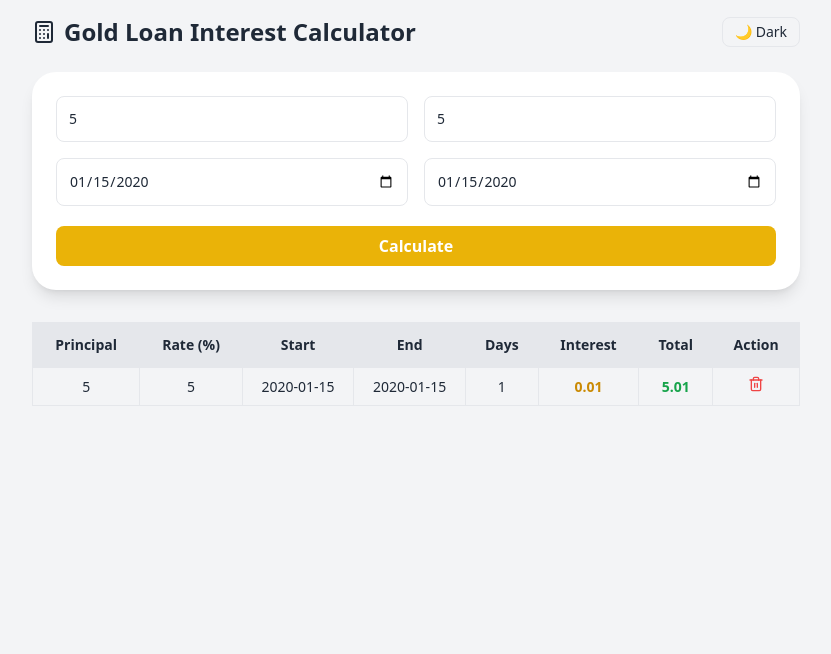
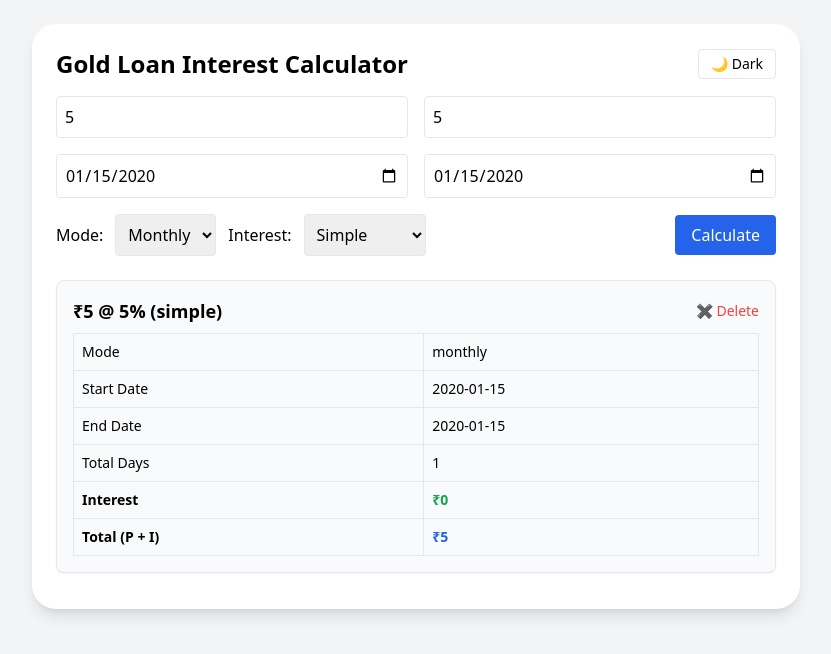
Before and after one commit to VamsikrishnaA/Interest_calculator, a React (Vite) app: page / in a window 1280 px wide. Both pictures are taken after typing "5", "5", "2020-01-15", "2020-01-15" into the empty fields and a click on the button "Calculate". Shown: the top 654 px of the page, without its empty margins (224-1055 px from the left). Built offline with nearby package versions, Linux system fonts and the light colour scheme; the HTML template or start-up script is replaced by a standard one.

Commit message:
Update InterestCalculator.jsx

```diff
--- a/src/components/InterestCalculator.jsx
+++ b/src/components/InterestCalculator.jsx
@@ -1,182 +1,249 @@
 import React, { useState } from "react";
-import { motion } from "framer-motion";
-import { Trash2, Calculator } from "lucide-react";
+import { motion, AnimatePresence } from "framer-motion";
 
 export default function InterestCalculator() {
   const [principal, setPrincipal] = useState("");
   const [rate, setRate] = useState("");
   const [startDate, setStartDate] = useState("");
   const [endDate, setEndDate] = useState("");
+  const [mode, setMode] = useState("monthly");
+  const [interestType, setInterestType] = useState("simple");
   const [results, setResults] = useState([]);
   const [darkMode, setDarkMode] = useState(false);
 
-  // Inclusive date difference in days
-  const getInclusiveDays = (start, end) => {
-    const s = new Date(start);
-    const e = new Date(end);
-    const diff = Math.floor((e - s) / (1000 * 60 * 60 * 24)) + 1;
-    return diff;
+  // Inclusive day difference
+  function getInclusiveDays(s, e) {
+    const start = new Date(s);
+    const end = new Date(e);
+    return Math.floor((end - start) / (1000 * 60 * 60 * 24)) + 1;
+  }
+
+  // Count months + remaining days
+  function getMonthsAndDays(s, e) {
+    const start = new Date(s);
+    const end = new Date(e);
+    let months = 0;
+    let cursor = new Date(start);
+    while (true) {
+      const next = new Date(cursor);
+      next.setMonth(next.getMonth() + 1);
+      if (next <= end) {
+        months++;
+        cursor = next;
+      } else break;
+    }
+    const totalDays = getInclusiveDays(s, e);
+    const daysCovered = getInclusiveDays(start, cursor);
+    const remainingDays = totalDays - daysCovered;
+    return { months, remainingDays };
+  }
+
+  // Rounding helper
+  const round = (n) => Math.round(n * 100) / 100;
+
+  // Core calculation logic
+  function calculate() {
+    if (!principal || !rate || !startDate || !endDate) {
+      alert("Please fill all fields");
+      return;
+    }
+
+    const P = Number(principal);
+    const rMonthly = Number(rate);
+    const totalDays = getInclusiveDays(startDate, endDate);
+    let interest = 0;
+    let total = 0;
+
+    if (interestType === "simple") {
+      if (mode === "daily") {
+        const dailyRate = rMonthly / 30;
+        interest = (P * dailyRate * totalDays) / 100;
+      } else {
+        const { months, remainingDays } = getMonthsAndDays(startDate, endDate);
+        let monthCount = months;
+        if (remainingDays < 6) monthCount += 0;
+        else if (remainingDays >= 6 && remainingDays <= 16) monthCount += 0.5;
+        else monthCount += 1;
+        interest = (P * rMonthly * monthCount) / 100;
+      }
+      total = P + interest;
+    } else {
+      const dailyRate = (rMonthly / 30) / 100;
+      let currentPrincipal = P;
+      let remaining = totalDays;
+      let totalInterest = 0;
+      const fullYears = Math.floor(remaining / 365);
+
+      for (let i = 0; i < fullYears; i++) {
+        const blockInterest = currentPrincipal * dailyRate * 365;
+        totalInterest += blockInterest;
+        currentPrincipal += blockInterest;
+        remaining -= 365;
+      }
+
+      if (remaining > 0) {
+        const remInterest = currentPrincipal * dailyRate * remaining;
+        totalInterest += remInterest;
+      }
+
+      interest = totalInterest;
+      total = P + totalInterest;
+    }
+
+    const result = {
+      id: Date.now(),
+      principal: round(P),
+      rate: rMonthly,
+      startDate,
+      endDate,
+      mode,
+      interestType,
+      totalDays,
+      interest: round(interest),
+      total: round(total),
     };
 
-  // Compound interest logic for 365-day blocks
-  const calculateInterest = (p, r, days) => {
-    const ratePerDay = (r / 100) / 30; // monthly rate → daily
-    let totalInterest = 0;
-    let remainingDays = days;
-    let currentPrincipal = p;
-
-    while (remainingDays > 365) {
-      const blockInterest = currentPrincipal * ratePerDay * 365;
-      totalInterest += blockInterest;
-      currentPrincipal += blockInterest;
-      remainingDays -= 365;
+    setResults((prev) => [result, ...prev]);
   }
 
-    const lastInterest = currentPrincipal * ratePerDay * remainingDays;
-    totalInterest += lastInterest;
-
-    return { totalInterest, totalAmount: p + totalInterest };
-  };
-
-  const handleCalculate = () => {
-    if (!principal || !rate || !startDate || !endDate) return alert("Please fill all fields");
-
-    const days = getInclusiveDays(startDate, endDate);
-    const { totalInterest, totalAmount } = calculateInterest(Number(principal), Number(rate), days);
-
-    const newResult = {
-      id: Date.now(),
-      principal,
-      rate,
-      startDate,
-      endDate,
-      days,
-      totalInterest: totalInterest.toFixed(2),
-      totalAmount: totalAmount.toFixed(2),
-    };
-
-    setResults([newResult, ...results]);
-  };
-
-  const handleDelete = (id) => {
-    setResults(results.filter((res) => res.id !== id));
-  };
+  const deleteResult = (id) =>
+    setResults((prev) => prev.filter((r) => r.id !== id));
 
   return (
-    <div
-      className={`min-h-screen p-4 transition-all duration-500 ${
-        darkMode ? "bg-gray-900 text-white" : "bg-gray-100 text-gray-800"
-      }`}
-    >
-      <div className="max-w-3xl mx-auto">
-        <div className="flex justify-between items-center mb-6">
-          <h1 className="text-2xl font-bold flex items-center gap-2">
-            <Calculator className="w-6 h-6" /> Gold Loan Interest Calculator
-          </h1>
+    <div className={`${darkMode ? "bg-gray-900 text-white" : "bg-gray-100 text-black"} min-h-screen p-6 transition-all duration-300`}>
+      <div className="max-w-3xl mx-auto p-6 bg-white dark:bg-gray-800 rounded-2xl shadow-lg transition-all duration-300">
+        <div className="flex justify-between items-center mb-4">
+          <h2 className="text-2xl font-semibold">Gold Loan Interest Calculator</h2>
           <button
             onClick={() => setDarkMode(!darkMode)}
-            className="px-3 py-1 rounded-lg text-sm border hover:bg-gray-200 dark:hover:bg-gray-700"
+            className="text-sm border px-3 py-1 rounded hover:bg-gray-200 dark:hover:bg-gray-700 transition"
           >
             {darkMode ? "☀️ Light" : "🌙 Dark"}
           </button>
         </div>
 
-        <motion.div
-          initial={{ opacity: 0, y: 30 }}
-          animate={{ opacity: 1, y: 0 }}
-          transition={{ duration: 0.5 }}
-          className="p-6 rounded-2xl shadow-lg bg-white dark:bg-gray-800"
-        >
-          <div className="grid md:grid-cols-2 gap-4">
+        <div className="grid grid-cols-1 md:grid-cols-2 gap-4">
           <input
             type="number"
-              placeholder="Principal Amount"
+            placeholder="Principal (₹)"
             value={principal}
             onChange={(e) => setPrincipal(e.target.value)}
-              className="p-3 rounded-lg border w-full text-sm dark:bg-gray-700 dark:border-gray-600"
+            className="p-2 border rounded"
           />
           <input
             type="number"
-              placeholder="Monthly Interest Rate (%)"
+            placeholder="Monthly Rate (%)"
             value={rate}
             onChange={(e) => setRate(e.target.value)}
-              className="p-3 rounded-lg border w-full text-sm dark:bg-gray-700 dark:border-gray-600"
+            className="p-2 border rounded"
           />
           <input
             type="date"
             value={startDate}
             onChange={(e) => setStartDate(e.target.value)}
-              className="p-3 rounded-lg border w-full text-sm dark:bg-gray-700 dark:border-gray-600"
+            className="p-2 border rounded"
           />
           <input
             type="date"
             value={endDate}
             onChange={(e) => setEndDate(e.target.value)}
-              className="p-3 rounded-lg border w-full text-sm dark:bg-gray-700 dark:border-gray-600"
+            className="p-2 border rounded"
           />
-          </div>
+
+          <div className="flex flex-wrap items-center gap-3 col-span-2">
+            <label>Mode:</label>
+            <select
+              value={mode}
+              onChange={(e) => setMode(e.target.value)}
+              className="p-2 border rounded"
+            >
+              <option value="monthly">Monthly</option>
+              <option value="daily">Daily</option>
+            </select>
+
+            <label>Interest:</label>
+            <select
+              value={interestType}
+              onChange={(e) => setInterestType(e.target.value)}
+              className="p-2 border rounded"
+            >
+              <option value="simple">Simple</option>
+              <option value="compound">Compound</option>
+            </select>
 
             <button
-            onClick={handleCalculate}
-            className="mt-5 w-full bg-yellow-500 hover:bg-yellow-600 text-white font-semibold py-2 rounded-lg transition"
+              onClick={calculate}
+              className="ml-auto px-4 py-2 bg-blue-600 text-white rounded hover:opacity-90 transition"
             >
               Calculate
             </button>
-        </motion.div>
+          </div>
+        </div>
 
+        <AnimatePresence>
           {results.length > 0 && (
             <motion.div
-            initial={{ opacity: 0 }}
-            animate={{ opacity: 1 }}
-            className="mt-8 overflow-x-auto"
+              className="mt-6"
+              initial={{ opacity: 0, y: 10 }}
+              animate={{ opacity: 1, y: 0 }}
+              exit={{ opacity: 0 }}
             >
-            <table className="w-full border-collapse text-sm">
-              <thead>
-                <tr className="bg-gray-200 dark:bg-gray-700">
-                  <th className="p-3 border">Principal</th>
-                  <th className="p-3 border">Rate (%)</th>
-                  <th className="p-3 border">Start</th>
-                  <th className="p-3 border">End</th>
-                  <th className="p-3 border">Days</th>
-                  <th className="p-3 border">Interest</th>
-                  <th className="p-3 border">Total</th>
-                  <th className="p-3 border">Action</th>
-                </tr>
-              </thead>
-              <tbody>
-                {results.map((res, i) => (
-                  <motion.tr
-                    key={res.id}
+              {results.map((r) => (
+                <motion.div
+                  key={r.id}
+                  className="p-4 my-3 border rounded-lg shadow-sm bg-gray-50 dark:bg-gray-700"
                   initial={{ opacity: 0, y: 20 }}
                   animate={{ opacity: 1, y: 0 }}
-                    transition={{ delay: i * 0.1 }}
-                    className="text-center dark:border-gray-700"
+                  transition={{ duration: 0.3 }}
                 >
-                    <td className="p-2 border">{res.principal}</td>
-                    <td className="p-2 border">{res.rate}</td>
-                    <td className="p-2 border">{res.startDate}</td>
-                    <td className="p-2 border">{res.endDate}</td>
-                    <td className="p-2 border">{res.days}</td>
-                    <td className="p-2 border text-yellow-600 font-semibold">
-                      {res.totalInterest}
+                  <div className="flex justify-between items-center mb-2">
+                    <h3 className="font-semibold text-lg">
+                      ₹{r.principal} @ {r.rate}% ({r.interestType})
+                    </h3>
+                    <button
+                      onClick={() => deleteResult(r.id)}
+                      className="text-red-500 hover:text-red-700 text-sm"
+                    >
+                      ✖ Delete
+                    </button>
+                  </div>
+                  <table className="w-full text-sm border">
+                    <tbody>
+                      <tr>
+                        <td className="border p-2">Mode</td>
+                        <td className="border p-2">{r.mode}</td>
+                      </tr>
+                      <tr>
+                        <td className="border p-2">Start Date</td>
+                        <td className="border p-2">{r.startDate}</td>
+                      </tr>
+                      <tr>
+                        <td className="border p-2">End Date</td>
+                        <td className="border p-2">{r.endDate}</td>
+                      </tr>
+                      <tr>
+                        <td className="border p-2">Total Days</td>
+                        <td className="border p-2">{r.totalDays}</td>
+                      </tr>
+                      <tr>
+                        <td className="border p-2 font-semibold">Interest</td>
+                        <td className="border p-2 font-semibold text-green-600">
+                          ₹{r.interest}
                         </td>
-                    <td className="p-2 border text-green-600 font-semibold">
-                      {res.totalAmount}
+                      </tr>
+                      <tr>
+                        <td className="border p-2 font-semibold">Total (P + I)</td>
+                        <td className="border p-2 font-semibold text-blue-600">
+                          ₹{r.total}
                         </td>
-                    <td className="p-2 border">
-                      <button
-                        onClick={() => handleDelete(res.id)}
-                        className="text-red-500 hover:text-red-700"
-                      >
-                        <Trash2 size={16} />
-                      </button>
-                    </td>
-                  </motion.tr>
-                ))}
+                      </tr>
                     </tbody>
                   </table>
                 </motion.div>
+              ))}
+            </motion.div>
           )}
+        </AnimatePresence>
       </div>
     </div>
   );
```
Lines whose indentation alone changed are shown as unchanged.
